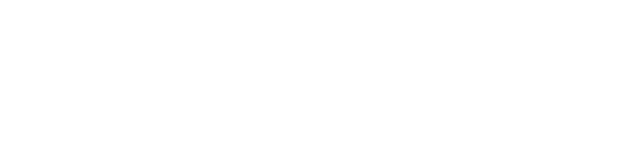
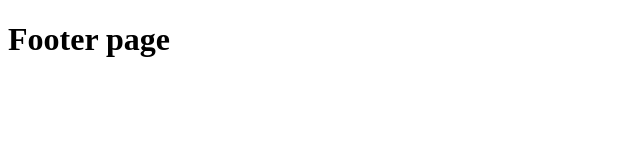
Before and after one commit to umbereye27/Bundle-2, a plain HTML site: page footer.html in a window 1280 px wide. Shown: the whole page, without its empty margins (0-640 px from the left). Drawn offline with Linux system fonts and the light colour scheme.

Commit message:
Add content footer file in project

```diff
--- a/footer.html
+++ b/footer.html
@@ -6,6 +6,8 @@
     <title>Document</title>
 </head>
 <body>
-
+    <h1>
+        Footer page
+    </h1>
 </body>
 </html>
```
